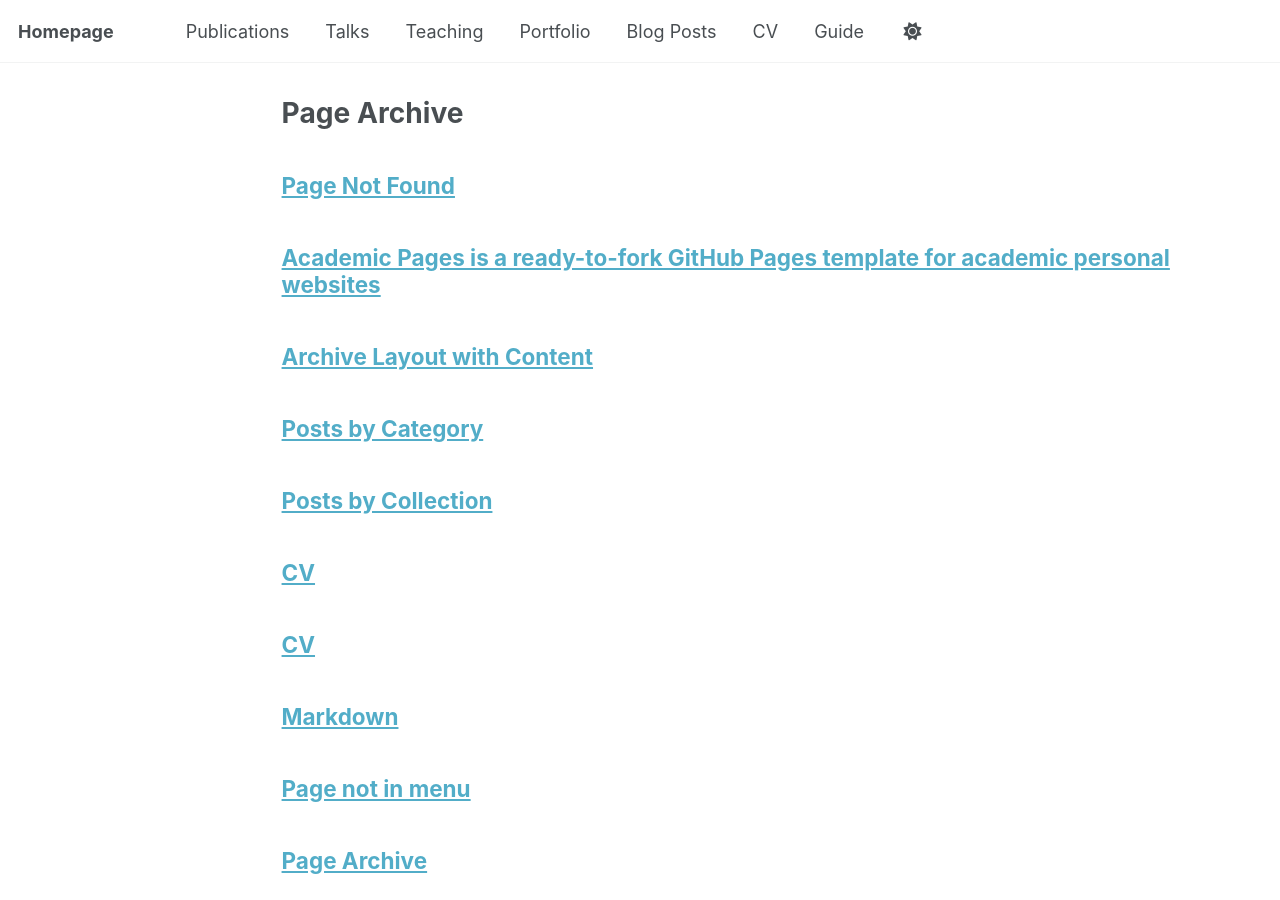
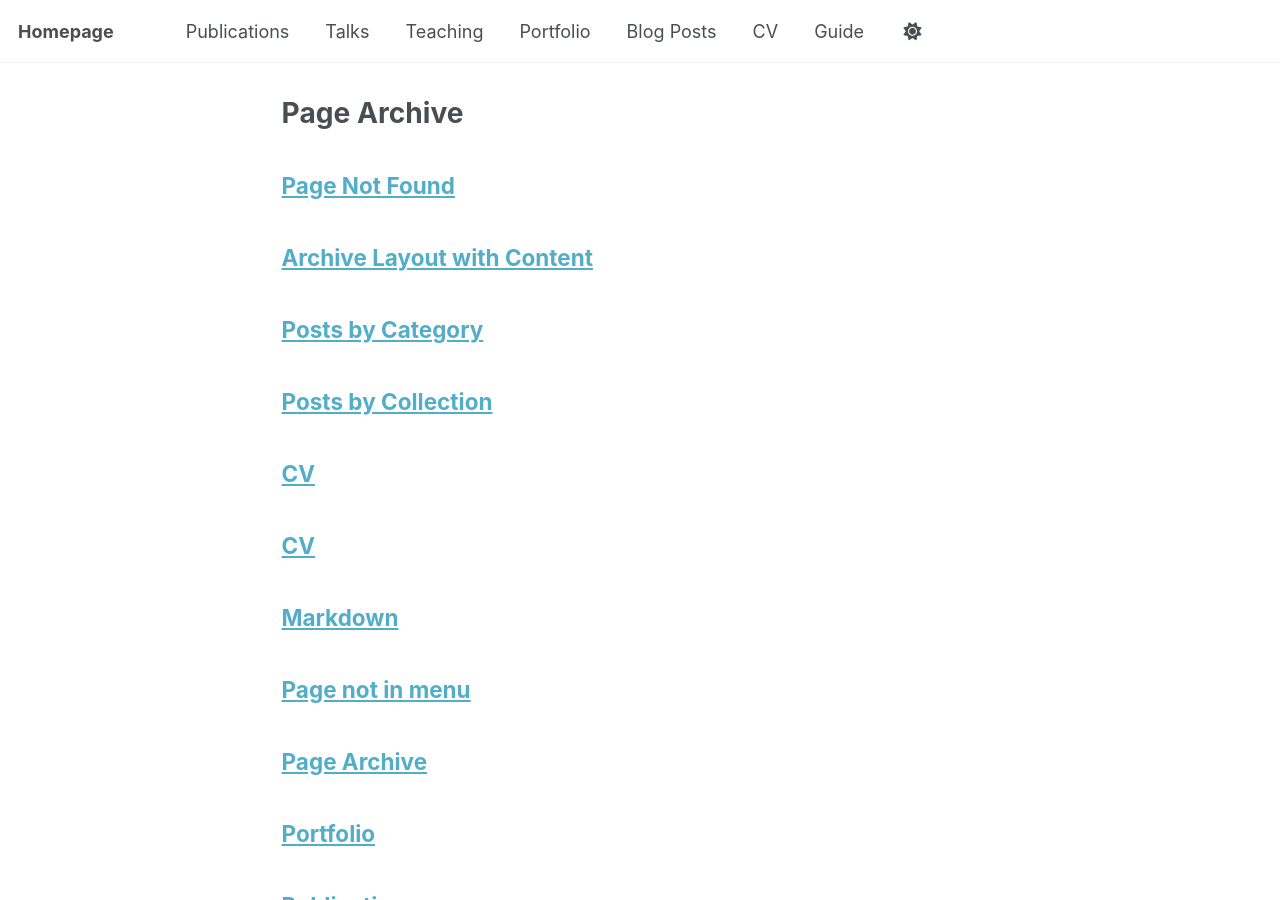
Before and after one commit to wsqqqqqqq/wsqqqqqqq.github.io, a Jekyll site: the page built from _pages/page-archive.html, in a window 1280 px wide and 900 px high. Built offline with Jekyll 4.4.1, drawn with Linux system fonts in a browser that asks for light colours.

Commit message:
Update about.md

```diff
--- a/_pages/about.md
+++ b/_pages/about.md
@@ -1,15 +1,7 @@
----
-permalink: /
-title: "Academic Pages is a ready-to-fork GitHub Pages template for academic personal websites"
-author_profile: true
-redirect_from:
-  - /about/
-  - /about.html
----
+Hi, my name is Siqi Wang. I am a first year Ph.D. student in Department of Aerospace, Fudan University (2025-now)
+I am majoring in solid mechanics and
 
-This is the front page of a website that is powered by the [Academic Pages template](https://github.com/academicpages/academicpages.github.io)
-
-A data-driven personal website
+News
 ======
 Like many other Jekyll-based GitHub Pages templates, Academic Pages makes you separate the website's content from its form. The content & metadata of your website are in structured markdown files, while various other files constitute the theme, specifying how to transform that content & metadata into HTML pages. You keep these various markdown (.md), YAML (.yml), HTML, and CSS files in a public GitHub repository. Each time you commit and push an update to the repository, the [GitHub pages](https://pages.github.com/) service creates static HTML pages based on these files, which are hosted on GitHub's servers free of charge.
 
```
